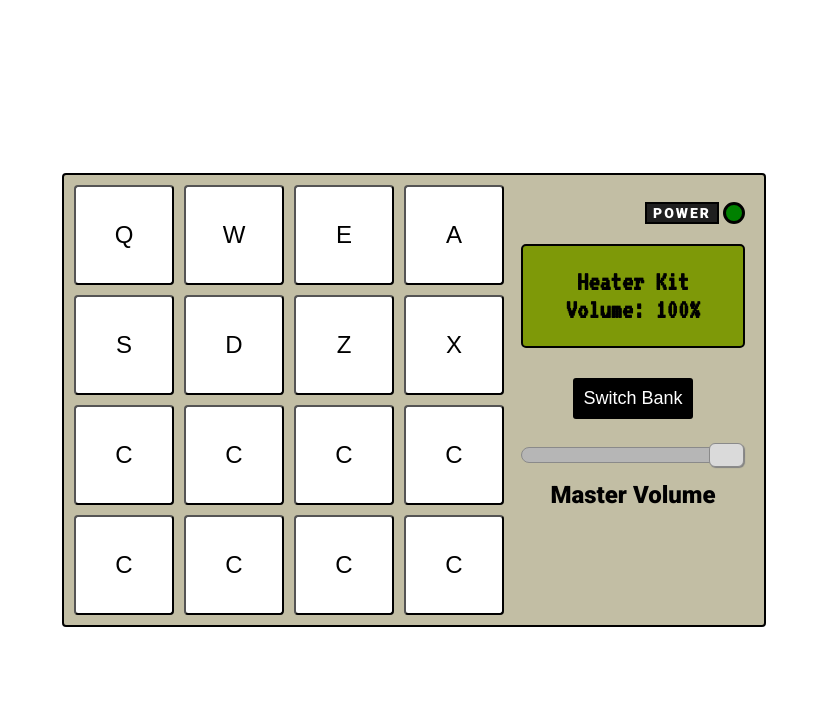
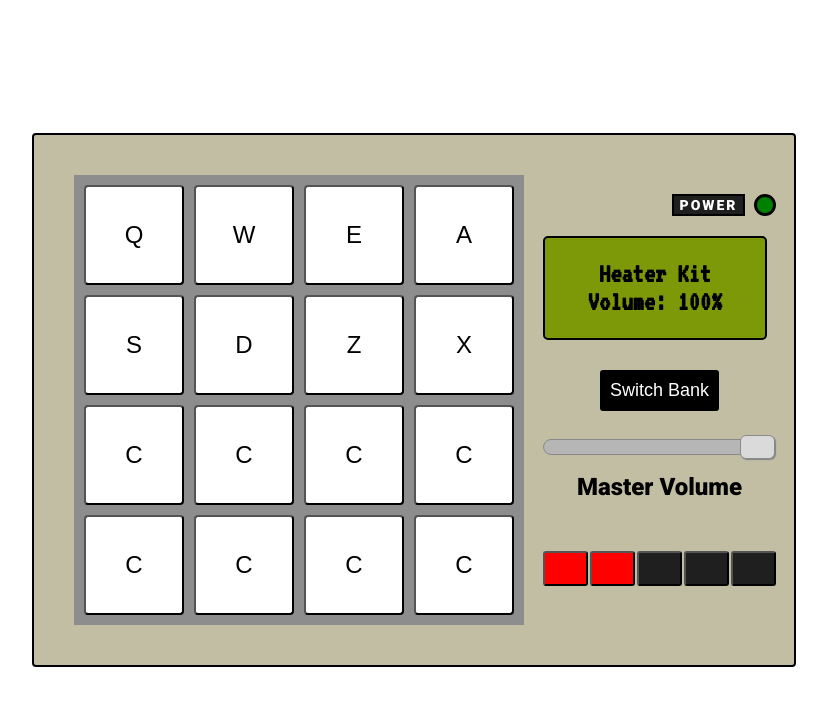
Before and after one commit to caseycantrell/beatboi, a React (Create React App) app: page / in a window 1280 px wide. Shown: the top 706 px of the page, without its empty margins (226-1053 px from the left). Built offline with nearby package versions, Linux system fonts and the light colour scheme.

Commit message:
updates styling

```diff
--- a/src/App.js
+++ b/src/App.js
@@ -227,9 +227,12 @@ const KeyboardKey = ({ play, sound: { id, key, url, keyCode } }) => {
 };
 
 const Keyboard = ({ id, power, play, sounds }) => (
-  <div className='keyboard'>
-    {power ? sounds.map((sound) => <KeyboardKey play={play} sound={sound} />) : sounds.map((sound) => <KeyboardKey play={play} sound={{...sound, url: "#"}} />)}
+  <div className='keyboard-wrapper'>
+    <div className='keyboard'>
+      {power ? sounds.map((sound) => <KeyboardKey play={play} sound={sound} />) : sounds.map((sound) => <KeyboardKey play={play} sound={{...sound, url: "#"}} />)}
+    </div>
   </div>
+
 );
 
 const Screen = ({ name, volume }) => (
@@ -266,6 +269,17 @@ const Power = ({ stop, power }) => (
     <button id="power" onClick={stop}>POWER</button>
     <button id="on-off" style={power ? { backgroundColor: "green"} : {backgroundColor: "red"}}></button>
   </div>
+);
+
+const Dummies = () => (
+  <div className='dummy-buttons'>
+    <button id="dummy" style={{ backgroundColor: "red"}}></button>
+    <button id="dummy" style={{ backgroundColor: "red"}}></button>
+    <button id="dummy"></button>
+    <button id="dummy"></button>
+    <button id="dummy"></button>
+  </div>
+
 );
 
 function App() {
@@ -335,6 +349,7 @@ function App() {
           <Screen stop={stop} volume={volume} name={soundName || soundsName[soundType]} switchBank={switchBank} />
           <SwitchBank switchBank={switchBank} />
           <Volume volume={volume} handleVolumeChange={handleVolumeChange} />
+          <Dummies />
         </div>
       </div>
     </div>
--- a/src/index.css
+++ b/src/index.css
@@ -22,7 +22,7 @@ h2 {
 
 .wrapper {
     display: flex;
-    padding: 10px;
+    padding: 40px;
     border: 2px solid black;
     border-radius: 4px;
     background-color: #c2bea4;
@@ -32,6 +32,11 @@ h2 {
   display: grid;
   grid-gap: 10px;
   grid-template-columns: repeat(4, 1fr);
+}
+
+.keyboard-wrapper {
+  background-color: rgb(141, 141, 141);
+  padding: 10px;
 }
 
 .keyboard .drum-pad {
@@ -102,7 +107,7 @@ h2 {
 .right-side {
   display: flex;
   flex-direction: column;
-  padding: 17px;
+  padding: 19px;
 }
 
 .power {
@@ -128,6 +133,20 @@ h2 {
   font-size: 18px;
   color: white;
   background-color: #000000;
+}
+
+.dummy-buttons {
+  display: grid;
+  grid-template-columns: 1fr 1fr 1fr 1fr 1fr;
+  grid-gap: 2px;
+  padding-top: 50px;
+}
+
+#dummy {
+  width: 45px;
+  height: 35px;
+  background-color: #1f1f1f;
+  border-radius: 3px;
 }
 
 input[type=range] {
```
